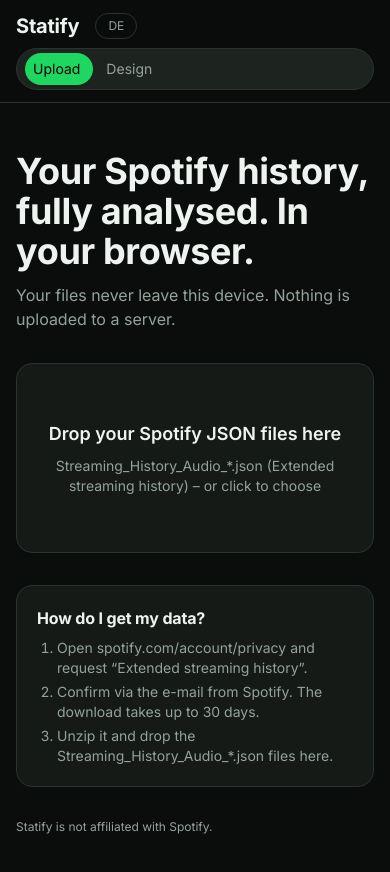
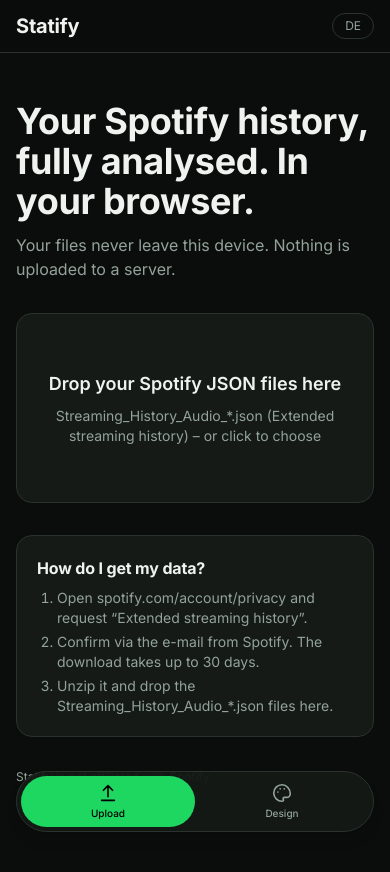
Before and after one commit to njocodes/statify, a Next.js app: page / in a window 390 px wide. Shown: the top 872 px of the page. Built offline with nearby package versions, Linux system fonts and the light colour scheme; a web font is replaced by a local one.

Commit message:
Nav: floating tab bar with more-sheet on phones, centered pill on desktop

```diff
--- a/src/app/globals.css
+++ b/src/app/globals.css
@@ -770,8 +770,10 @@
   border: 2px solid var(--ink);
 }
 /* the nav is one pill: its links stay borderless */
-[data-theme]:not([data-theme="classic"]) header nav a.rounded-full,
-[data-theme="clean"] header nav a.rounded-full {
+[data-theme]:not([data-theme="classic"]) nav a.rounded-full,
+[data-theme]:not([data-theme="classic"]) nav button.rounded-full,
+[data-theme="clean"] nav a.rounded-full,
+[data-theme="clean"] nav button.rounded-full {
   border: 0;
 }
 [data-theme="punk"] .rounded-full,
--- a/src/app/layout.tsx
+++ b/src/app/layout.tsx
@@ -46,7 +46,7 @@
         <SvgDefs />
         <StatifyProvider>
           <Nav />
-          <main className="mx-auto w-full max-w-6xl px-4 pb-24 pt-6">{children}</main>
+          <main className="mx-auto w-full max-w-6xl px-4 pb-32 pt-6 sm:pb-24">{children}</main>
         </StatifyProvider>
       </body>
     </html>
--- a/src/components/Nav.tsx
+++ b/src/components/Nav.tsx
@@ -1,54 +1,68 @@
 "use client";
-import { useLayoutEffect, useRef, useState } from "react";
+import { useLayoutEffect, useRef, useState, type ReactNode } from "react";
 import Link from "next/link";
 import { usePathname } from "next/navigation";
 import { useStatify } from "@/lib/store/StatifyProvider";
+import type { Key } from "@/lib/i18n/dict";
 import { SearchBox } from "./SearchBox";
 import { Logo } from "./Logo";
+
+type Item = { href: string; key: Key; icon: ReactNode };
+
+const svg = (d: string) => (
+  <svg viewBox="0 0 24 24" width="22" height="22" fill="none" stroke="currentColor" strokeWidth="1.8" strokeLinecap="round" strokeLinejoin="round" aria-hidden>
+    <path d={d} />
+  </svg>
+);
+
+const DASH: Item = { href: "/dashboard/", key: "nav_dashboard", icon: svg("M4 4h7v7H4zM13 4h7v4h-7zM13 11h7v9h-7zM4 14h7v6H4z") };
+const PATTERNS: Item = { href: "/patterns/", key: "nav_patterns", icon: svg("M12 3a9 9 0 100 18 9 9 0 000-18zM12 7v5l3 2") };
+const BEHAVIOR: Item = { href: "/behavior/", key: "nav_behavior", icon: svg("M5 5l9 7-9 7zM18 5v14") };
+const DISCOVERY: Item = { href: "/discovery/", key: "nav_discovery", icon: svg("M12 3a9 9 0 100 18 9 9 0 000-18zM15.5 8.5l-2 5-5 2 2-5z") };
+const PODCASTS: Item = { href: "/podcasts/", key: "nav_podcasts", icon: svg("M9 4a3 3 0 016 0v7a3 3 0 01-6 0zM5 11a7 7 0 0014 0M12 18v3") };
+const UPLOAD: Item = { href: "/", key: "nav_upload", icon: svg("M12 16V4M7 9l5-5 5 5M5 20h14") };
+const SETTINGS: Item = { href: "/settings/", key: "nav_settings", icon: svg("M12 3a9 9 0 100 18c1.5 0 2-1 1.4-2-.6-1 0-2.2 1.2-2.2H17a4 4 0 004-4c0-5-4-9.8-9-9.8zM7.5 11h.01M10 7.5h.01M14.5 7.5h.01") };
+
+const slide = "transition-[transform,width] duration-300 ease-[cubic-bezier(0.32,0.72,0,1)]";
 
 export function Nav() {
   const { t, settings, setSettings, extent } = useStatify();
   const path = usePathname();
   const hasData = !!extent?.first;
-  const items = [
-    ...(hasData ? [{ href: "/dashboard/", label: t("nav_dashboard") }, { href: "/patterns/", label: t("nav_patterns") }, { href: "/behavior/", label: t("nav_behavior") }, { href: "/discovery/", label: t("nav_discovery") }, { href: "/podcasts/", label: t("nav_podcasts") }] : []),
-    { href: "/", label: t("nav_upload") },
-    { href: "/settings/", label: t("nav_settings") },
-  ];
+  const all = hasData ? [DASH, PATTERNS, BEHAVIOR, DISCOVERY, PODCASTS, UPLOAD, SETTINGS] : [UPLOAD, SETTINGS];
+  // Phone: four main tabs plus a "more" sheet, like a native tab bar.
+  const tabs = hasData ? [DASH, PATTERNS, BEHAVIOR, DISCOVERY] : [UPLOAD, SETTINGS];
+  const more = hasData ? [PODCASTS, UPLOAD, SETTINGS] : [];
+  const moreActive = more.some((i) => i.href === path);
+  const [sheet, setSheet] = useState(false);
+
+  // Desktop: the sliding indicator follows the active link, measured so any label width works.
   const rail = useRef<HTMLElement>(null);
   const [pill, setPill] = useState<{ x: number; w: number } | null>(null);
-  const activeHref = items.find((i) => i.href === path)?.href;
-  // The sliding indicator follows the active link; measured, so it works for any label width.
+  const activeHref = all.find((i) => i.href === path)?.href;
   useLayoutEffect(() => {
     const el = rail.current?.querySelector<HTMLElement>(`[data-href="${activeHref}"]`);
     setPill(el ? { x: el.offsetLeft, w: el.offsetWidth } : null);
-    el?.scrollIntoView({ inline: "center", block: "nearest", behavior: "smooth" });
   }, [activeHref, settings.lang, hasData]);
+
+  const slots = tabs.length + (more.length ? 1 : 0);
+  const active = moreActive ? tabs.length : tabs.findIndex((i) => i.href === path);
+
   return (
+    <>
       <header className="sticky top-0 z-20 border-b border-line bg-bg/80 backdrop-blur" style={{ paddingTop: "env(safe-area-inset-top)" }}>
-      <div className="mx-auto flex max-w-6xl flex-wrap items-center gap-x-4 gap-y-2 px-4 py-3">
+        <div className="mx-auto flex max-w-6xl items-center gap-3 px-4 py-3">
           <Link href={hasData ? "/dashboard/" : "/"} className="shrink-0" aria-label="Statify"><Logo /></Link>
-        <nav
-          ref={rail}
-          className="no-scrollbar relative order-last flex w-full gap-0.5 overflow-x-auto rounded-full border border-line bg-surface2 p-1 sm:order-none sm:w-auto"
-        >
-          {pill && (
-            <span
-              aria-hidden
-              className="absolute bottom-1 top-1 rounded-full bg-accent shadow-sm transition-[transform,width] duration-300 ease-[cubic-bezier(0.32,0.72,0,1)]"
-              style={{ width: pill.w, transform: `translateX(${pill.x}px)` }}
-            />
-          )}
-          {items.map((i) => (
+          <nav ref={rail} className="relative hidden rounded-full border border-line bg-surface2 p-1 sm:flex">
+            {pill && <span aria-hidden className={`absolute bottom-1 top-1 rounded-full bg-accent shadow-sm ${slide}`} style={{ width: pill.w, transform: `translateX(${pill.x}px)` }} />}
+            {all.map((i) => (
               <Link
                 key={i.href}
                 href={i.href}
                 data-href={i.href}
-              className={`relative z-10 shrink-0 whitespace-nowrap rounded-full px-3 py-1.5 text-sm transition-[color,transform] duration-150 active:scale-95 ${
-                path === i.href ? "text-onaccent" : "text-muted hover:text-fg"
-              }`}
+                className={`relative z-10 whitespace-nowrap rounded-full px-3 py-1.5 text-sm transition-[color,transform] duration-150 active:scale-95 ${path === i.href ? "text-onaccent" : "text-muted hover:text-fg"}`}
               >
-              {i.label}
+                {t(i.key)}
               </Link>
             ))}
           </nav>
@@ -56,12 +70,45 @@
           {hasData && <SearchBox />}
           <button
             onClick={() => setSettings({ lang: settings.lang === "de" ? "en" : "de" })}
-          className="rounded-full border border-line px-3 py-1 text-xs text-muted hover:text-fg"
+            className="ml-auto shrink-0 rounded-full border border-line px-3 py-1 text-xs text-muted hover:text-fg sm:ml-0"
             aria-label="Language"
           >
             {settings.lang === "de" ? "EN" : "DE"}
           </button>
         </div>
       </header>
+
+      {/* phone tab bar */}
+      <div className="pointer-events-none fixed inset-x-0 bottom-0 z-30 flex flex-col items-center gap-2 px-4 sm:hidden" style={{ paddingBottom: "max(0.75rem, env(safe-area-inset-bottom))" }}>
+        {sheet && (
+          <>
+            <button aria-label="Close" className="pointer-events-auto fixed inset-0 -z-10 cursor-default" onClick={() => setSheet(false)} />
+            <div className="pointer-events-auto page-in w-full max-w-sm self-end rounded-3xl border border-line bg-surface/95 p-1.5 shadow-xl backdrop-blur-xl sm:hidden" style={{ maxWidth: "11rem" }}>
+              {more.map((i) => (
+                <Link key={i.href} href={i.href} onClick={() => setSheet(false)} className={`flex items-center gap-3 rounded-2xl px-3 py-2.5 text-sm active:scale-[0.97] ${path === i.href ? "bg-accent text-onaccent" : "text-fg"}`}>
+                  {i.icon}
+                  {t(i.key)}
+                </Link>
+              ))}
+            </div>
+          </>
+        )}
+        <nav className="pointer-events-auto relative grid w-full max-w-sm rounded-full border border-line bg-surface/90 p-1 shadow-lg backdrop-blur-xl" style={{ gridTemplateColumns: `repeat(${slots}, 1fr)` }}>
+          {active >= 0 && <span aria-hidden className={`absolute bottom-1 left-1 top-1 rounded-full bg-accent ${slide}`} style={{ width: `calc((100% - 0.5rem) / ${slots})`, transform: `translateX(${active * 100}%)` }} />}
+          {tabs.map((i) => (
+            <Link key={i.href} href={i.href} onClick={() => setSheet(false)} className={`relative z-10 flex flex-col items-center gap-0.5 rounded-full py-1.5 text-[10px] font-medium transition-[color,transform] active:scale-90 ${path === i.href ? "text-onaccent" : "text-muted"}`}>
+              {i.icon}
+              {t(i.key)}
+            </Link>
+          ))}
+          {more.length > 0 && (
+            <button onClick={() => setSheet((s) => !s)} aria-expanded={sheet} className={`relative z-10 flex flex-col items-center gap-0.5 rounded-full py-1.5 text-[10px] font-medium ${moreActive ? "text-onaccent" : "text-muted"}`}>
+              {svg("M5 12h.01M12 12h.01M19 12h.01")}
+              {t("nav_more")}
+            </button>
+          )}
+        </nav>
+      </div>
+    </>
   );
 }
--- a/src/lib/i18n/dict.ts
+++ b/src/lib/i18n/dict.ts
@@ -67,7 +67,7 @@
   notFoundTitle: "Page not found",
   notFoundText: "This page does not exist.",
   backHome: "Back to start",
-  nav_settings: "Design",
+  nav_settings: "Design", nav_more: "More",
   designTitle: "Design",
   designAuto: "Automatic",
   designAutoSub: "The look follows your most-listened genre.",
@@ -160,7 +160,7 @@
   notFoundTitle: "Seite nicht gefunden",
   notFoundText: "Diese Seite gibt es nicht.",
   backHome: "Zurück zur Startseite",
-  nav_settings: "Design",
+  nav_settings: "Design", nav_more: "Mehr",
   designTitle: "Design",
   designAuto: "Automatisch",
   designAutoSub: "Das Aussehen richtet sich nach deiner meistgehörten Musikrichtung.",
```
Lines whose indentation alone changed are shown as unchanged.
